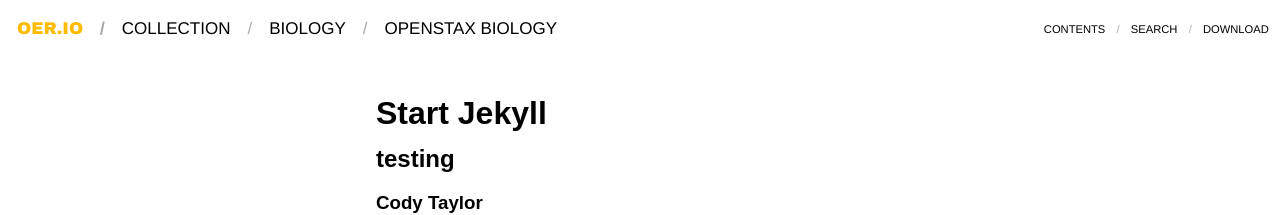
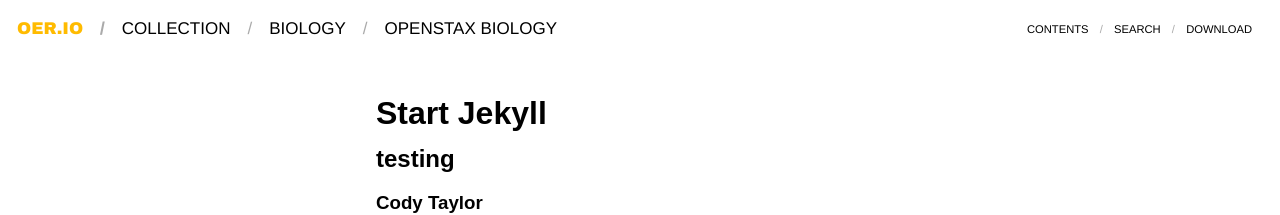
Before and after one commit to OKCody/Jekyll_Test, a Jekyll site: the page built from index.md, in a window 1280 px wide. Shown: the top 215 px of the page. Built offline with Jekyll 4.4.1, drawn with Linux system fonts in a browser that asks for light colours; our own code applies the rules of GitHub Pages for plain Markdown files.

Commit message:
Navigation styling

```diff
--- a/_includes/header.html
+++ b/_includes/header.html
@@ -5,7 +5,7 @@
     <a class="tab" href="#news">COLLECTION<span>/</span></a>
     <a class="tab" href="#contact">BIOLOGY<span>/</span></a>
     <a class="tab" href="#about">OPENSTAX BIOLOGY</a>
-    <a class="tab right" href="#">DOWNLOAD</a>
+    <a id="download" class="tab right" href="#">DOWNLOAD</a>
     <a class="tab right" href="#">SEARCH<span>/</span></a>
     <a class="tab right" href="#">CONTENTS<span>/</span></a>
   </div>
--- a/_layouts/pages.html
+++ b/_layouts/pages.html
@@ -30,13 +30,13 @@
 	{% include header.html %}
 	<main>
 		{% if prev > 0 %}
-		  <a id='prev' class="adv" href="{{ prev }}.html"></a>
+		  <a id='prev' class="adv" href="{{ prev }}.html">◀</a>
 		{% endif %}
 		<article>
 			{{ content }}
 		</article>
 		{% if next < limit %}
-		  <a id='next' class="adv" href="{{ next }}.html"></a>
+		  <a id='next' class="adv" href="{{ next }}.html">▶</a>
 		{% endif %}
 	</main>
 	{% include footer.html %}
--- a/css/custom.css
+++ b/css/custom.css
@@ -52,6 +52,13 @@
   width: calc((100% - 33em)/4);
   height: 100%;
   margin: 0px;
+  color: #EEE;
+  text-decoration: none;
+  padding-top: calc(50vh - 50px);
+  text-align: center;
+}
+.adv:hover{
+  color: #DDD;
 }
 #prev{
   left: 0px;
@@ -111,9 +118,14 @@
   font-size: .7em;
   margin-top: .5em;
 }
-
+#nav #download{
+  margin-right: 1.5em;
+}
 /* Small Screen Rules*/
 @media screen and (max-width: 800px) {
+  main{
+    padding-bottom: 50px;
+  }
   article {
   }
   #nav{
@@ -149,6 +161,17 @@
     font-size: 17px;
     margin: 0px;
   }
+  .adv{
+    position: absolute;
+    top: initial;
+    bottom: 50px;
+    width: 50%;
+    height: 25px;
+    display: block;
+    margin-top: 1em;
+    padding-top: 10px;
+    padding-bottom: 10px;
+  }
 }
 
 
```
